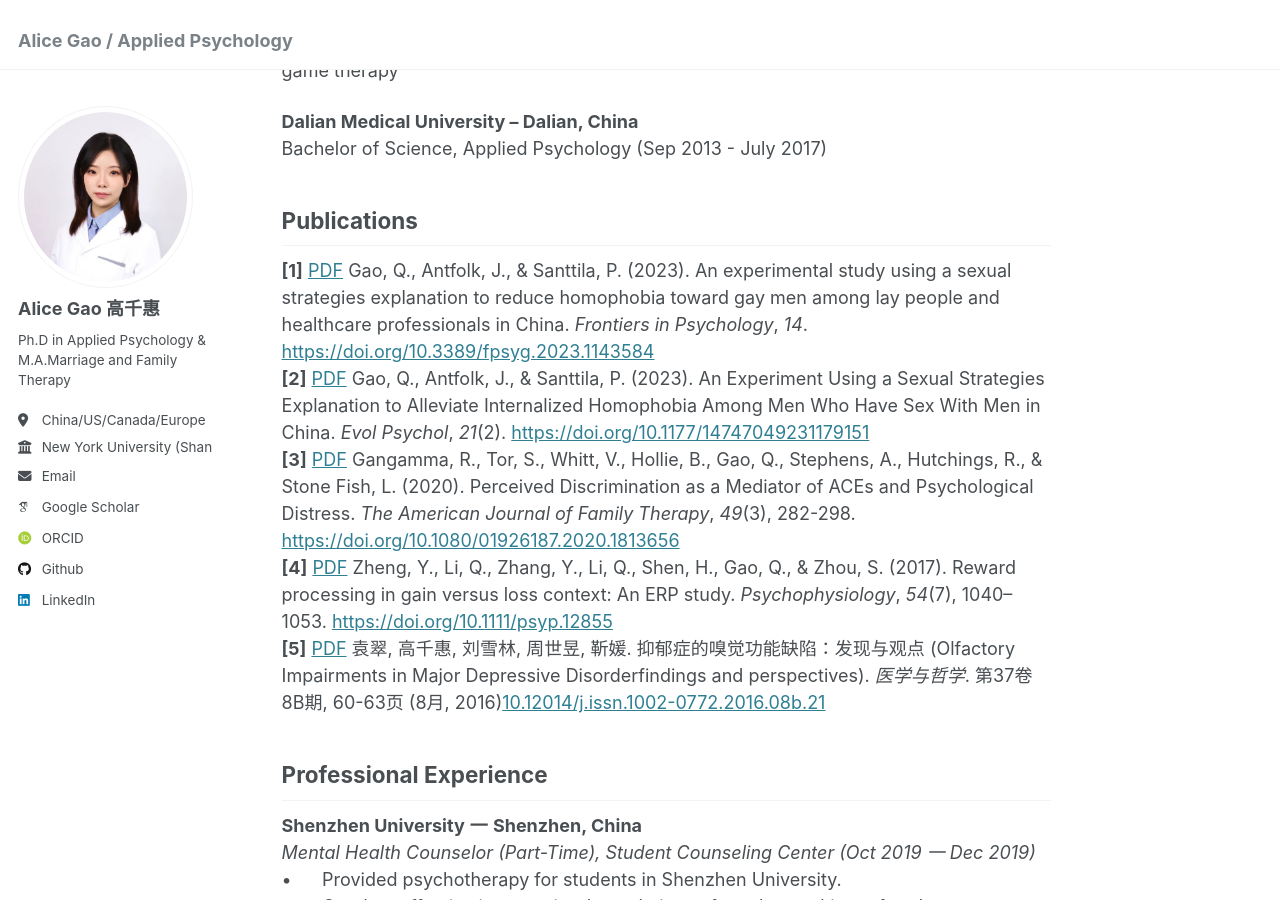
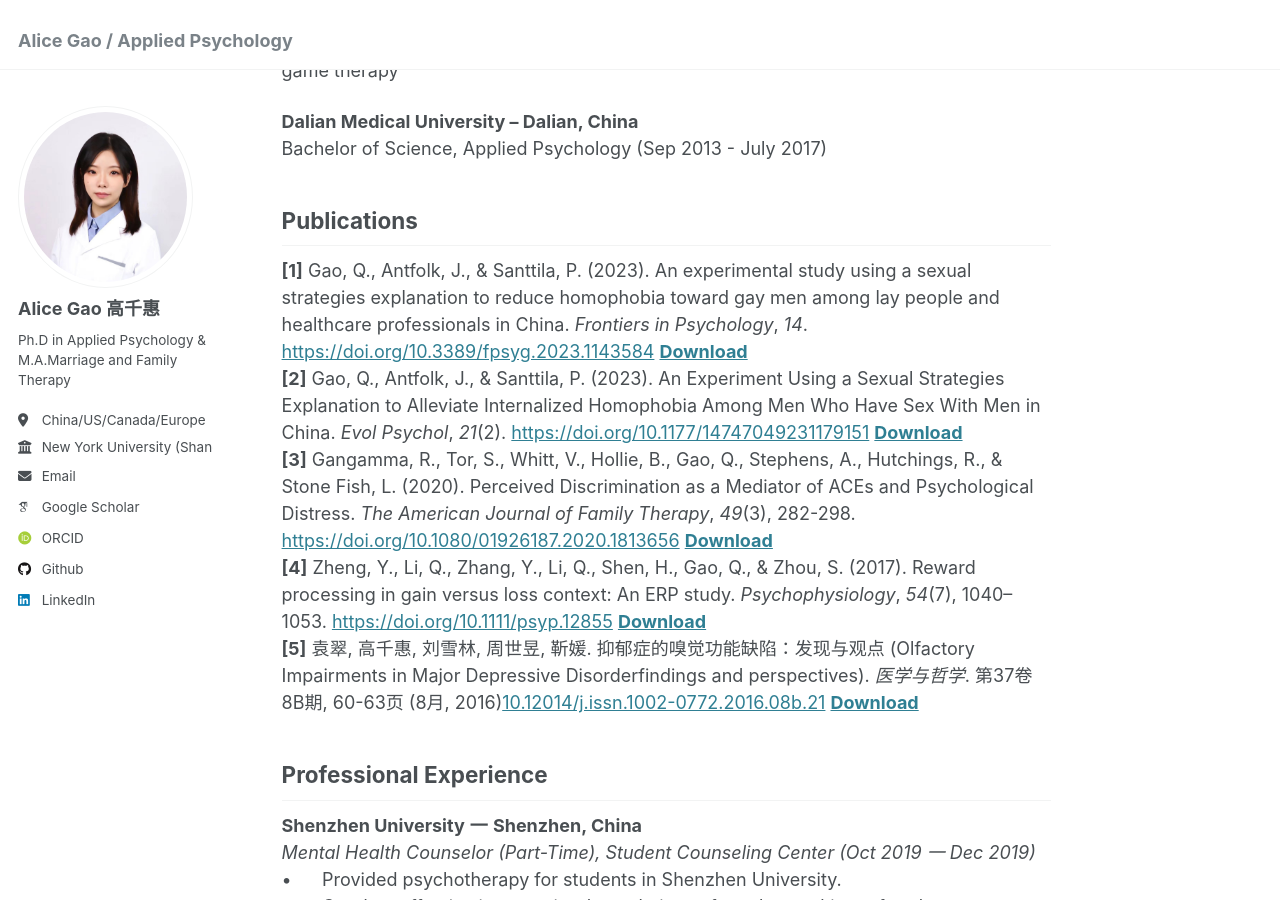
Before and after one commit to alicepsychology/alicepsychology.com, a Jekyll site: the page built from _pages/about.md, in a window 1280 px wide and 900 px high, scrolled down 611 px. Built offline with Jekyll 4.4.1, drawn with Linux system fonts in a browser that asks for light colours; some web fonts are replaced.

Commit message:
Update about.md

```diff
--- a/_pages/about.md
+++ b/_pages/about.md
@@ -30,11 +30,11 @@ Bachelor of Science, Applied Psychology (Sep 2013 - July 2017) <br />
 
 **Publications**
 ---
-**[1]** [PDF](../files/[1] Gao-2023-An experimental study using a sexual strategies explanation to reduce homophobia toward gay men among lay people and healthcare professionals in China.pdf) Gao, Q., Antfolk, J., & Santtila, P. (2023). An experimental study using a sexual strategies explanation to reduce homophobia toward gay men among lay people and healthcare professionals in China. _Frontiers in Psychology_, _14_. [https://doi.org/10.3389/fpsyg.2023.1143584](https://doi.org/10.3389/fpsyg.2023.1143584)<br />
-**[2]** [PDF](../files/[2] Gao-2023-An Experiment Using a Sexual Strategies Explanation to Alleviate Internalized Homophobia Among Men Who Have Sex With Men in China.pdf) Gao, Q., Antfolk, J., & Santtila, P. (2023). An Experiment Using a Sexual Strategies Explanation to Alleviate Internalized Homophobia Among Men Who Have Sex With Men in China. _Evol Psychol_, _21_(2). [https://doi.org/10.1177/14747049231179151](https://doi.org/10.1177/14747049231179151)<br />
-**[3]** [PDF](../files/[3] Perceived Discrimination as a Mediator of ACEs and Psychological Distress.pdf) Gangamma, R., Tor, S., Whitt, V., Hollie, B., Gao, Q., Stephens, A., Hutchings, R., & Stone Fish, L. (2020). Perceived Discrimination as a Mediator of ACEs and Psychological Distress. _The American Journal of Family Therapy_, _49_(3), 282-298. [https://doi.org/10.1080/01926187.2020.1813656](https://doi.org/10.1080/01926187.2020.1813656)<br />
-**[4]** [PDF](../files/[4] Zheng-2017-Reward-processing-in-gain-versus-lo.pdf) Zheng, Y., Li, Q., Zhang, Y., Li, Q., Shen, H., Gao, Q., & Zhou, S. (2017). Reward processing in gain versus loss context: An ERP study. _Psychophysiology_, _54_(7), 1040–1053. [https://doi.org/10.1111/psyp.12855](https://doi.org/10.1111/psyp.12855)<br />
-**[5]** [PDF](../files/[5] 抑郁症的嗅觉功能缺陷_发现与观点.pdf) 袁翠, 高千惠, 刘雪林, 周世昱, 靳媛. 抑郁症的嗅觉功能缺陷：发现与观点 (Olfactory Impairments in Major Depressive Disorderfindings and perspectives). _医学与哲学_. 第37卷8B期, 60-63页 (8月, 2016)[10.12014/j.issn.1002-0772.2016.08b.21](10.12014/j.issn.1002-0772.2016.08b.21)<br />
+**[1]** Gao, Q., Antfolk, J., & Santtila, P. (2023). An experimental study using a sexual strategies explanation to reduce homophobia toward gay men among lay people and healthcare professionals in China. _Frontiers in Psychology_, _14_. [https://doi.org/10.3389/fpsyg.2023.1143584](https://doi.org/10.3389/fpsyg.2023.1143584) [**Download**](../files/[1] Gao-2023-An experimental study using a sexual strategies explanation to reduce homophobia toward gay men among lay people and healthcare professionals in China.pdf)<br />
+**[2]** Gao, Q., Antfolk, J., & Santtila, P. (2023). An Experiment Using a Sexual Strategies Explanation to Alleviate Internalized Homophobia Among Men Who Have Sex With Men in China. _Evol Psychol_, _21_(2). [https://doi.org/10.1177/14747049231179151](https://doi.org/10.1177/14747049231179151) [**Download**](../files/[2] Gao-2023-An Experiment Using a Sexual Strategies Explanation to Alleviate Internalized Homophobia Among Men Who Have Sex With Men in China.pdf)<br />
+**[3]** Gangamma, R., Tor, S., Whitt, V., Hollie, B., Gao, Q., Stephens, A., Hutchings, R., & Stone Fish, L. (2020). Perceived Discrimination as a Mediator of ACEs and Psychological Distress. _The American Journal of Family Therapy_, _49_(3), 282-298. [https://doi.org/10.1080/01926187.2020.1813656](https://doi.org/10.1080/01926187.2020.1813656) [**Download**](../files/[3] Perceived Discrimination as a Mediator of ACEs and Psychological Distress.pdf) <br />
+**[4]** Zheng, Y., Li, Q., Zhang, Y., Li, Q., Shen, H., Gao, Q., & Zhou, S. (2017). Reward processing in gain versus loss context: An ERP study. _Psychophysiology_, _54_(7), 1040–1053. [https://doi.org/10.1111/psyp.12855](https://doi.org/10.1111/psyp.12855) [**Download**](../files/[4] Zheng-2017-Reward-processing-in-gain-versus-lo.pdf) <br />
+**[5]** 袁翠, 高千惠, 刘雪林, 周世昱, 靳媛. 抑郁症的嗅觉功能缺陷：发现与观点 (Olfactory Impairments in Major Depressive Disorderfindings and perspectives). _医学与哲学_. 第37卷8B期, 60-63页 (8月, 2016)[10.12014/j.issn.1002-0772.2016.08b.21](10.12014/j.issn.1002-0772.2016.08b.21) [**Download**](../files/[5] 抑郁症的嗅觉功能缺陷_发现与观点.pdf) <br />
 
 **Professional Experience**
 ---
```
